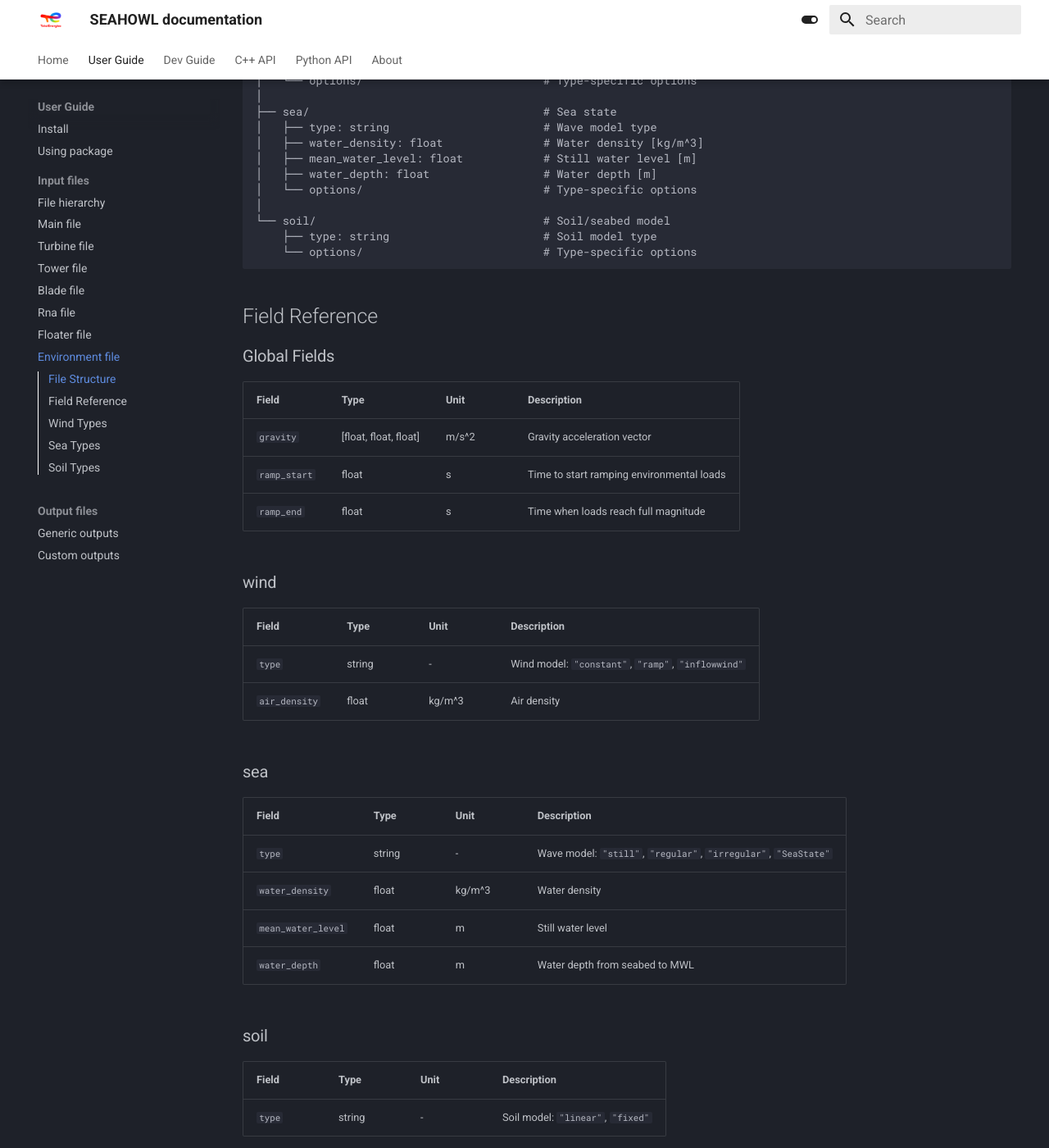
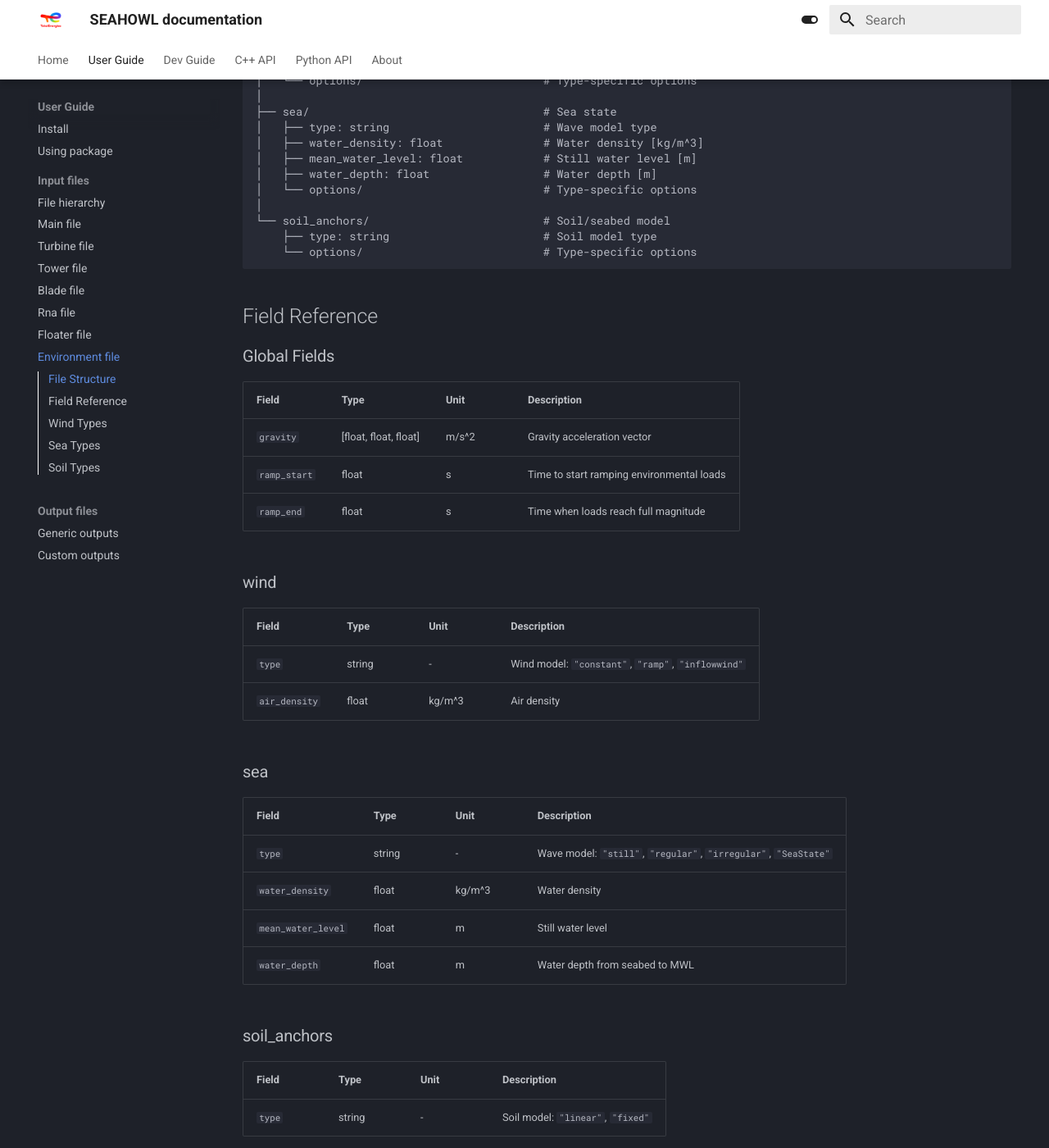
Before and after one commit to AlvaroDFC/seahowl, an MkDocs documentation site: the page built from doc/source/user-guide/input-files/environment-file.md, in a window 1280 px wide and 1400 px high, scrolled down 438 px. Shown: the whole window at 82% size. Built offline with MkDocs 1.6.1 and Material for MkDocs 9.7.7, drawn with Linux system fonts in a browser that asks for light colours.

Commit message:
modify doc/source/user-guide/environment-file.md for soil_anchors

````diff
--- a/doc/source/user-guide/input-files/environment-file.md
+++ b/doc/source/user-guide/input-files/environment-file.md
@@ -23,7 +23,7 @@ environment.json
 │   ├── water_depth: float                 # Water depth [m]
 │   └── options/                           # Type-specific options
 │
-└── soil/                                  # Soil/seabed model
+└── soil_anchors/                          # Soil/seabed model
     ├── type: string                       # Soil model type
     └── options/                           # Type-specific options
 ```
@@ -54,7 +54,7 @@ environment.json
 | `mean_water_level` | float | m | Still water level |
 | `water_depth` | float | m | Water depth from seabed to MWL |
 
-### soil
+### soil_anchors
 
 | Field | Type | Unit | Description |
 |-------|------|------|-------------|
@@ -233,7 +233,7 @@ SeaState reads a `.dat` input file that defines wave conditions, wave stretching
 Simple linear spring model for soil-mooring interaction.
 
 ```json
-"soil": {
+"soil_anchors": {
   "type": "linear",
   "options": {
     "stiffness_normal": 1e5,
````
